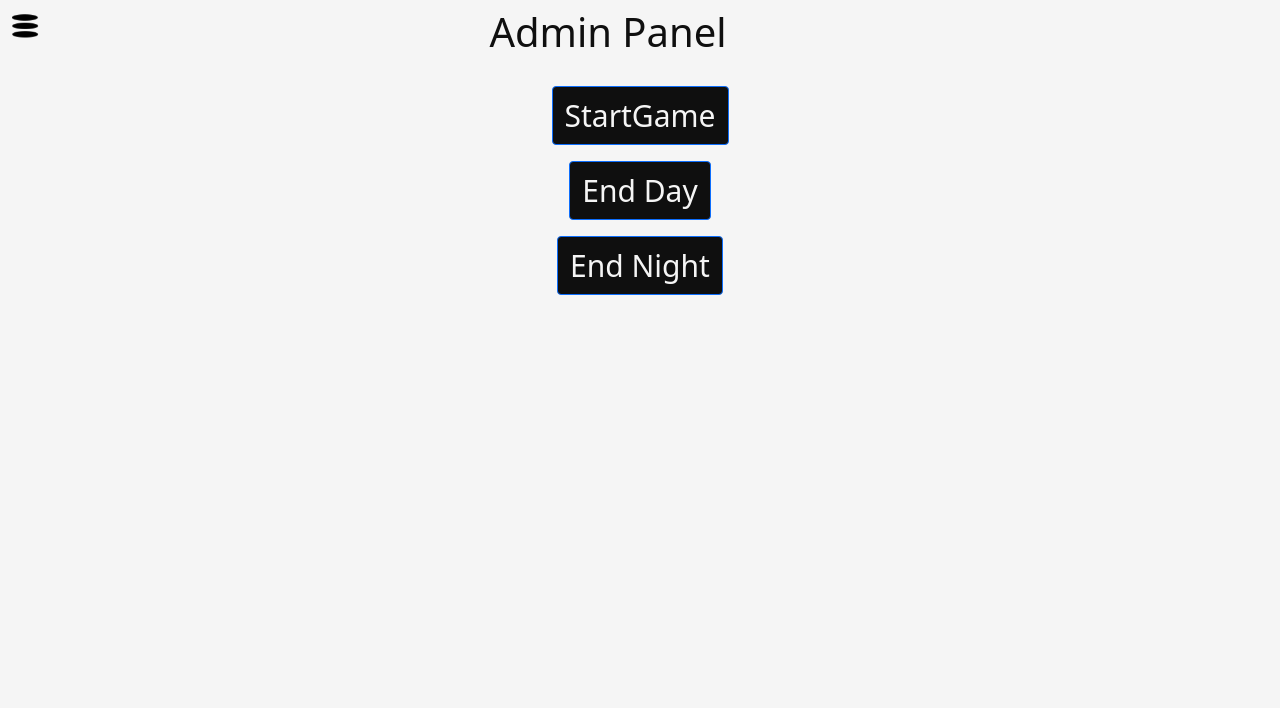
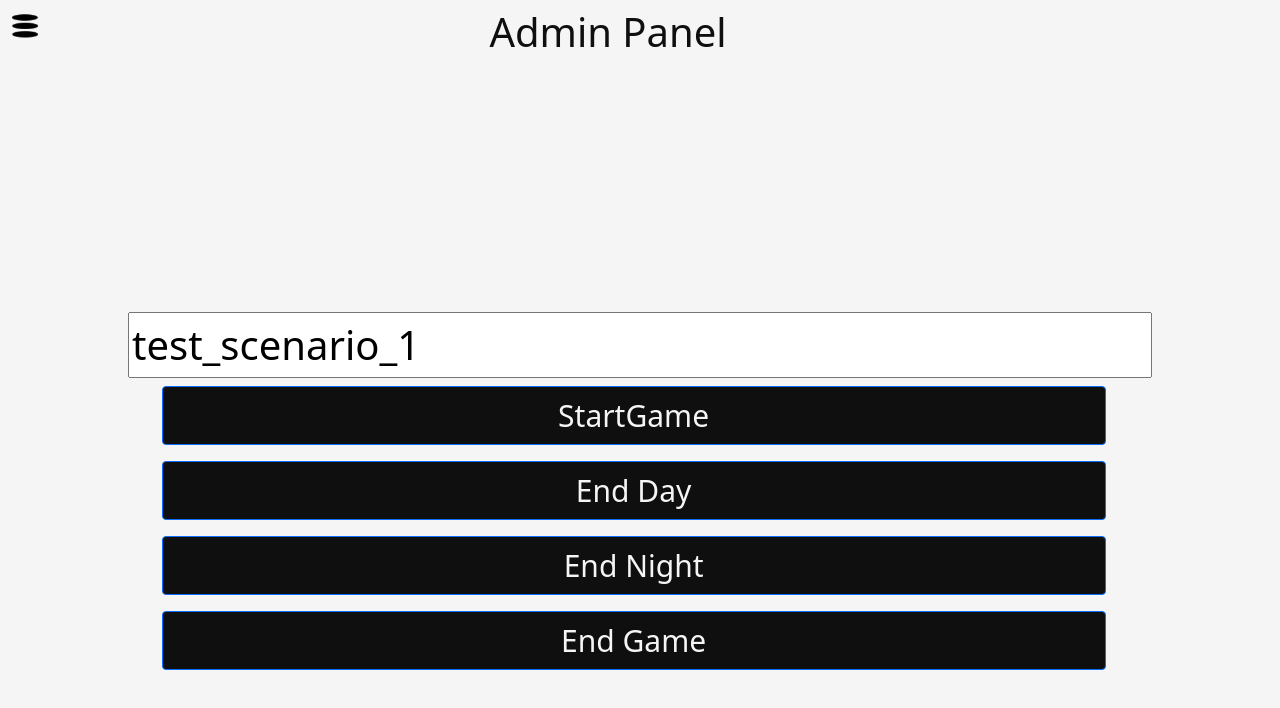
Before and after one commit to pmroczko/mafia-ui, a React (Create React App) app: page /admin in a window 1280 px wide. Shown: the top 708 px of the page. Built offline with nearby package versions, Linux system fonts and the light colour scheme.

Commit message:
Added StartGame / EndGame options.

```diff
--- a/src/App.js
+++ b/src/App.js
@@ -8,10 +8,12 @@ import Admin from "./views/Admin";
 import Lobby from "./views/Lobby";
 import NewPlayer from "./views/NewPlayer";
 import Game from "./views/Game";
+import { ToastContainer } from "react-toastify";
 
 function App() {
   return (
     <div className='app-container'>
+      <ToastContainer />
       <Router>
         <Switch>
           <Route path='/admin'>
--- a/src/components/Input.js
+++ b/src/components/Input.js
@@ -1,4 +1,15 @@
-const MafiaInput = ({ referencefield }) => {
-  return <input ref={referencefield} type='text' className='mafia-input-big' />;
+const MafiaInput = ({ referenceField }) => {
+  const handleChange = (e) => {
+    console.log("Input value has changed");
+  };
+  return (
+    <input
+      ref={referenceField}
+      value={referenceField.current}
+      type='text'
+      className='mafia-input-big'
+      onChange={handleChange}
+    />
+  );
 };
 export default MafiaInput;
--- a/src/components/_components.scss
+++ b/src/components/_components.scss
@@ -28,11 +28,13 @@
 }
 
 .admin-container {
-  display: block;
-  flex-basis: calc(50% - 40px);
-  justify-content: center;
   text-align: center;
-  margin-top: 30px;
+  .admin-button-container {
+    width: 75%;
+    margin-left: 12%;
+    display: flex;
+    flex-direction: column;
+  }
 }
 
 .new-player-container {
--- a/src/services/MafiaService.js
+++ b/src/services/MafiaService.js
@@ -95,6 +95,22 @@ const MafiaService = {
       status_callback,
     );
   },
+  StartGame: async (scenario_name_ref, status_callback) => {
+    var name = scenario_name_ref.current.value;
+    name = name.endsWith(".json") ? name : name + ".json";
+    callback_req(
+      ReqMethod.post,
+      `${process.env.REACT_APP_SERVER_URL}/start_game?scenario=${name}`,
+      status_callback,
+    );
+  },
+  EndGame: async (status_callback) => {
+    callback_req(
+      ReqMethod.post,
+      `${process.env.REACT_APP_SERVER_URL}/end_game`,
+      status_callback,
+    );
+  },
   MafiaVote: async (source, target, status_callback) => {
     callback_req(
       ReqMethod.post,
--- a/src/views/Admin.js
+++ b/src/views/Admin.js
@@ -1,16 +1,48 @@
 import Header from "../components/Header";
 import MafiaButton from "../components/buttons/MafiaButton";
+import { useRef } from "react";
+import MafiaInput from "../components/Input";
+import { toast } from "react-toastify";
 
 function Admin() {
+  const senarioRef = useRef("test_scenario_1");
+
+  const startGameCallback = (resp) => {
+    if (resp.status === 200) {
+      window.location = "/game";
+    } else if (resp.status === 404) {
+      toast("Unable to start the game");
+    }
+  };
+  const endGameCallback = (resp) => {
+    if (resp.status === 200) {
+      toast("Game has ended");
+    } else if (resp.status === 404) {
+      toast("Unable to end the game");
+    }
+  };
+
   return (
     <div>
       <Header text='Admin Panel' />
       <div className='admin-container'>
-        <MafiaButton label='StartGame' func='StartGame' isBig={true} />
-        <br />
-        <MafiaButton label='End Day' func='EndDay' isBig={true} />
-        <br />
-        <MafiaButton label='End Night' func='EndNight' isBig={true} />
+        <MafiaInput referenceField={senarioRef} />
+        <div className='admin-button-container'>
+          <MafiaButton
+            label='StartGame'
+            func='StartGame'
+            isBig={true}
+            args={[senarioRef, startGameCallback]}
+          />
+          <MafiaButton label='End Day' func='EndDay' isBig={true} />
+          <MafiaButton label='End Night' func='EndNight' isBig={true} />
+          <MafiaButton
+            label='End Game'
+            func='EndGame'
+            isBig={true}
+            args={[endGameCallback]}
+          />
+        </div>
       </div>
     </div>
   );
--- a/src/views/NewPlayer.js
+++ b/src/views/NewPlayer.js
@@ -1,6 +1,6 @@
-import { useRef, useState } from "react";
+import { useRef } from "react";
 import MafiaButton from "../components/buttons/MafiaButton";
-import { ToastContainer, toast } from "react-toastify";
+import { toast } from "react-toastify";
 import "react-toastify/dist/ReactToastify.css";
 import Header from "../components/Header";
 import MafiaInput from "../components/Input";
@@ -20,10 +20,9 @@ function NewPlayer() {
 
   return (
     <div className='new-player-container'>
-      <ToastContainer />
       <div>
         <Header text='Enter your name' />
-        <MafiaInput referencefield={nameInputRef} />
+        <MafiaInput referenceField={nameInputRef} />
         <MafiaButton
           label='Join Game'
           func='JoinGame'
```
